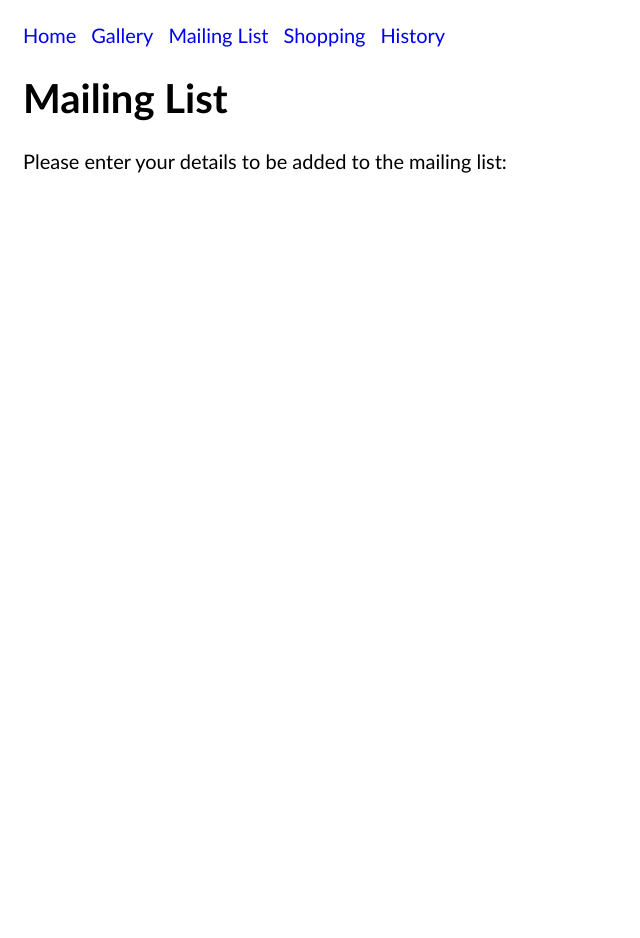
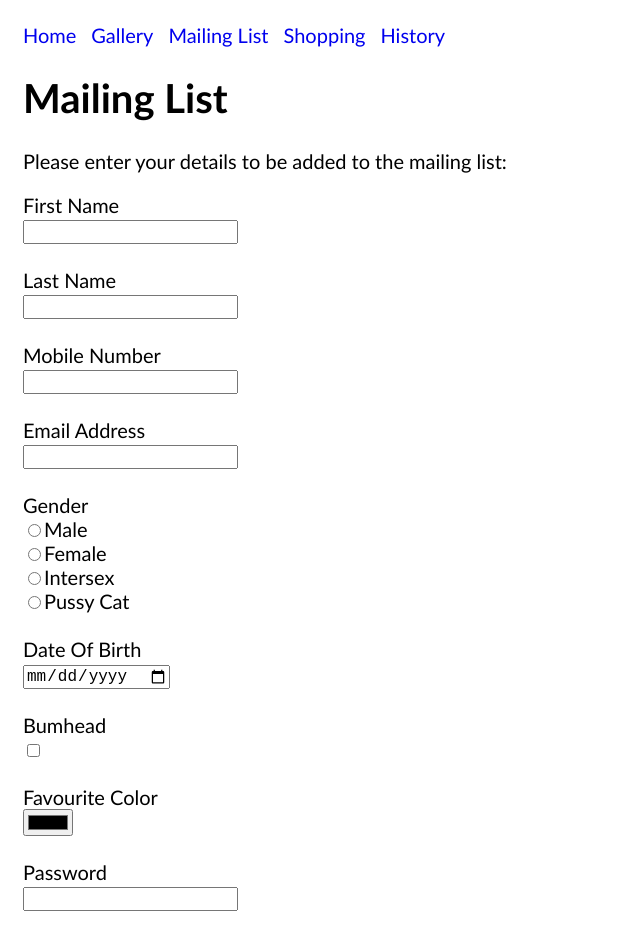
Before and after one commit to James-Fraser-Jones/cats-react, a React (Create React App) app: page /mailing in a window 1280 px wide. Shown: the top 938 px of the page, without its empty margins (0-640 px from the left). Before the commit the page ends 800 px from the top, so only its background shows below. Built offline with nearby package versions, Linux system fonts and the light colour scheme.

Commit message:
mailing page fully working, site completed

```diff
--- a/src/index.css
+++ b/src/index.css
@@ -24,6 +24,10 @@ th, td {
 
 button, input {
   font-size: 1rem;
+}
+
+pre {
+  font-family: 'Courier New', Courier, monospace
 }
 
 .button-right {
--- a/src/routes/Mailing.js
+++ b/src/routes/Mailing.js
@@ -1,9 +1,126 @@
+import { useState } from "react"
+import { Link } from "react-router-dom";
+
+const initDetails = {
+  firstName: "",
+  lastName: "",
+  mobileNumber: "",
+  emailAddress: "",
+  gender: "",
+  dateOfBirth: new Date(),
+  bumhead: false,
+  favouriteColor: "",
+  password: "",
+  volume: 0,
+};
+
+function prettyDate(date) {
+  let pretty = "";
+  pretty += date.getDate().toString().padStart(2, "0");
+  pretty += "/" + (date.getMonth() + 1).toString().padStart(2, "0");
+  pretty += "/" + date.getFullYear().toString();
+  return pretty;
+}
+
+function prettyPrint(obj) {
+  return Object.entries(obj).map(([key, value]) => {
+    let printedVal;
+    if (value instanceof Date) {
+      printedVal = prettyDate(value);
+    }
+    else {
+      printedVal = value.toString();
+    }
+    return key.padStart(14, " ") + ": " + printedVal;
+  }).join('\n');
+}
+
 const Mailing = () => {
+
+  const [details, setDetails] = useState(initDetails);
+  const [submitted, setSubmitted] = useState(false);
+
+  function handleSubmit(event) {
+    setSubmitted(true);
+  }
+
+  function handleRadioChange(event) {
+    if (event.target.checked) {
+      const newDetails = {...details};
+      newDetails.gender = event.target.value;
+      setDetails(newDetails);
+    }
+  }
+
+  const handleFieldChange = field => e => {
+    const newDetails = {...details};
+    newDetails[field] = e.target.value;
+    setDetails(newDetails);
+  }
+
   return (
     <div>
-      <h1>Mailing List</h1>
-      <p>Please enter your details to be added to the mailing list:</p>
-      {/* form with "controlled inputs" */}
+      {!submitted ?
+        <>
+          <h1>Mailing List</h1>
+          <p>Please enter your details to be added to the mailing list:</p>
+          <form onSubmit={handleSubmit}>
+
+            <label>First Name</label><br/>
+            <input type="text" onChange={handleFieldChange("firstName")}/><br/><br/>
+
+            <label>Last Name</label><br/>
+            <input type="text" onChange={handleFieldChange("lastName")}/><br/><br/>
+
+            <label>Mobile Number</label><br/>
+            <input type="tel" onChange={handleFieldChange("mobileNumber")}/><br/><br/>
+
+            <label>Email Address</label><br/>
+            <input type="email" onChange={handleFieldChange("emailAddress")}/><br/><br/>
+
+            <label>Gender</label><br/>
+            <input type="radio" name="gender" value="male" onChange={handleRadioChange}/>
+            <label>Male</label><br/>
+            <input type="radio" name="gender" value="female" onChange={handleRadioChange}/>
+            <label>Female</label><br/>
+            <input type="radio" name="gender" value="intersex" onChange={handleRadioChange}/>
+            <label>Intersex</label><br/>
+            <input type="radio" name="gender" value="pussycat" onChange={handleRadioChange}/>
+            <label>Pussy Cat</label><br/><br/>
+
+            <label>Date Of Birth</label><br/>
+            <input type="date" onChange={handleFieldChange("dateOfBirth")}/><br/><br/>
+
+            <label>Bumhead</label><br/>
+            <input type="checkbox" onChange={e => {
+              const newDetails = {...details};
+              newDetails.bumhead = e.target.checked;
+              setDetails(newDetails);
+            }}/><br/><br/>
+
+            <label>Favourite Color</label><br/>
+            <input type="color" onChange={handleFieldChange("favouriteColor")}/><br/><br/>
+
+            <label>Password</label><br/>
+            <input type="password" onChange={handleFieldChange("password")}/><br/><br/>
+
+            <label>Volume</label><br/>
+            <input type="range" min="0" max="50" onChange={handleFieldChange("volume")}/><br/><br/>
+
+            <input type="submit" value="Submit"/>
+            <input type="reset" className="button-right"/>
+
+          </form>
+        </>
+      :
+        <>
+          <h1>Success!</h1>
+          <p>You have been added to the mailing list.</p>
+          <p>Here are your collected details:</p>
+          <pre>{prettyPrint(details)}</pre>
+          <Link to="/" className="no-left">Home</Link>
+        </>
+      }
     </div>
   )
 }
```
